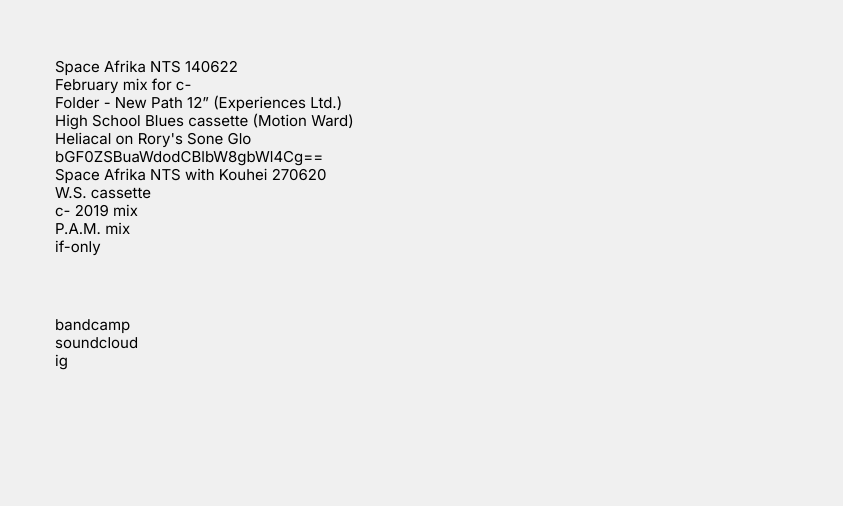
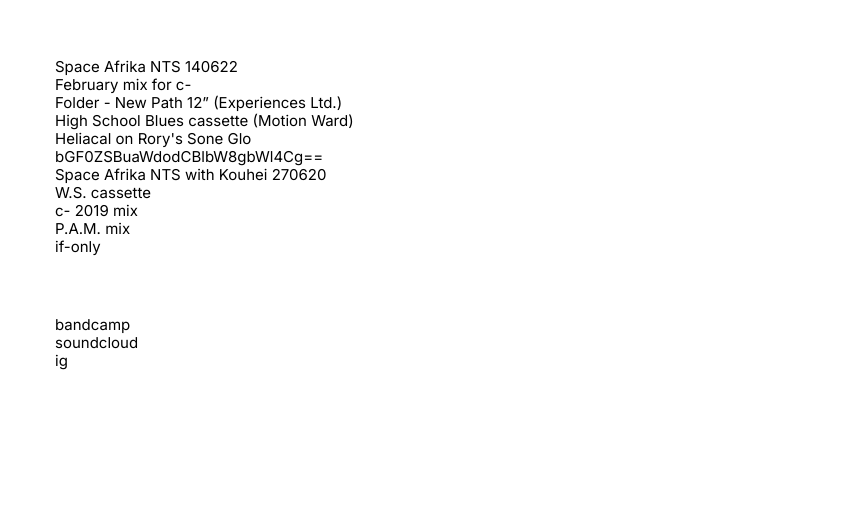
Before and after one commit to user175385803/nk, a website: page source/index.html in a window 1280 px wide. Shown: the part 242-748 px from the top of the page, without its empty margins (437-1280 px from the left). Drawn offline with nearby package versions, Linux system fonts and the light colour scheme; files that its build step writes are made by us from their sources; grey boxes are pictures that could not be loaded.

Commit message:
fix color

```diff
--- a/source/sass/general/variables.scss
+++ b/source/sass/general/variables.scss
@@ -1,7 +1,7 @@
 //color
 $color-white: #ffffff;
 $color-black: #000000;
-$color-bg: rgb(240, 240, 240);
+$color-bg: #ffffff;
 
 // sizes
 $mobile-width: 375px;
```
